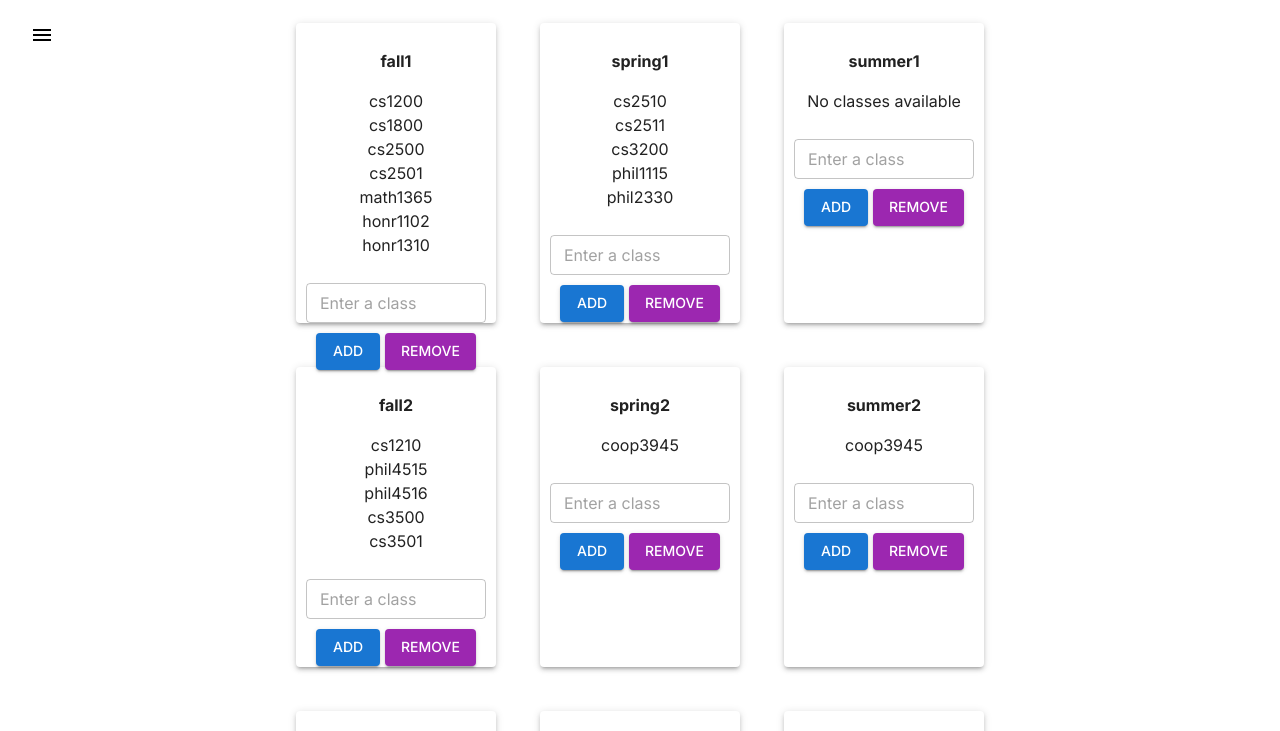
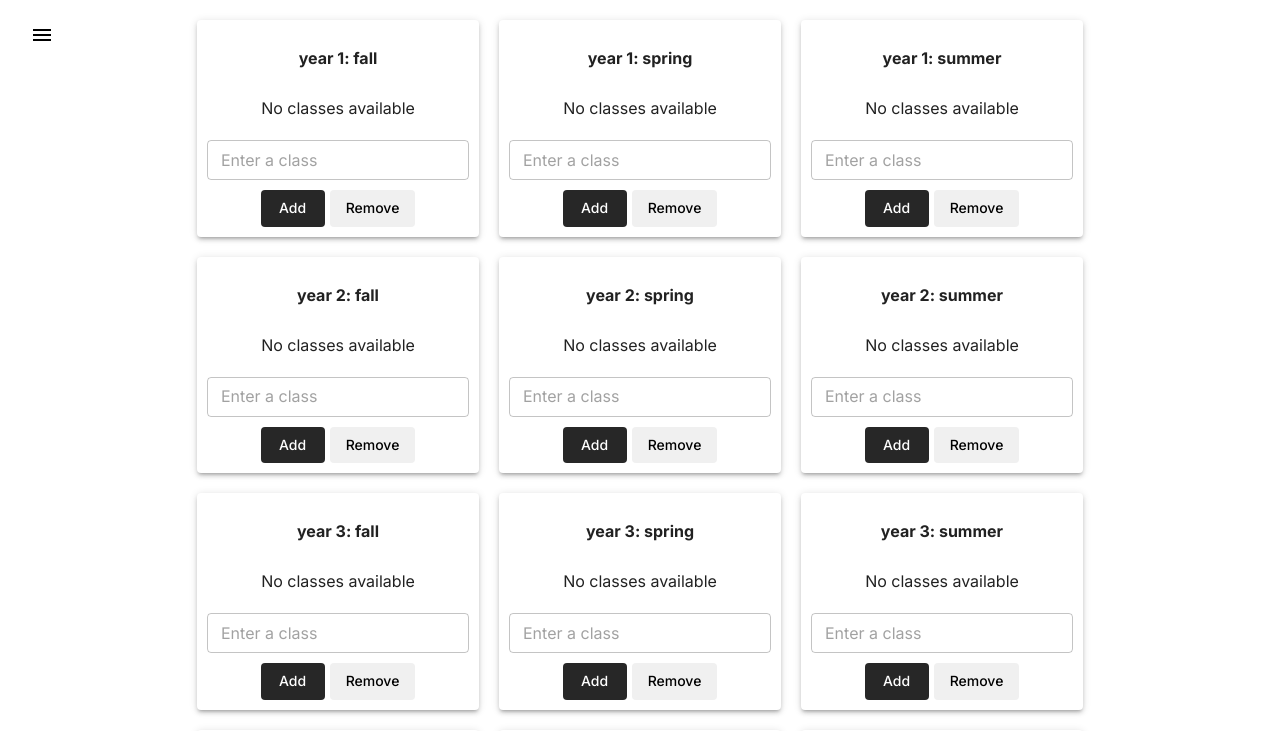
Before and after one commit to khushikhan0/enrollease, a React (Vite) app: page /my-classes in a window 1280 px wide. Shown: the top 731 px of the page. Built offline with nearby package versions, Linux system fonts and the light colour scheme.

Commit message:
added to my classes

```diff
--- a/src/pages/MyClasses.jsx
+++ b/src/pages/MyClasses.jsx
@@ -4,35 +4,42 @@ import { Paper, Button, TextField } from '@mui/material';
 
 // Initial semester data
 const initialSemesters = {
-    fall1: ['cs1200', 'cs1800', 'cs2500', 'cs2501', 'math1365', 'honr1102', 'honr1310'],
-    spring1: ['cs2510', 'cs2511', 'cs3200', 'phil1115', 'phil2330'],
-    summer1: [],
-    fall2: ['cs1210', 'phil4515', 'phil4516', 'cs3500', 'cs3501'],
-    spring2: ['coop3945'],
-    summer2: ['coop3945'],
-    fall3: ['phil1145', 'cs3000', 'cs3001', 'cs2800'],
-    spring3: ['coop3945'],
-    summer3: ['coop3945'],
-    fall4: ['cs3800', 'phil5010', 'comm2105', 'phil2001'],
-    spring4: ['cs4500', 'phil1271', 'engw3315', 'cs4100'],
-    summer4: []
+    fall1: [["year 1: fall"],[]],
+    spring1: [["year 1: spring"],[]],
+    summer1: [["year 1: summer"],[]],
+    fall2: [["year 2: fall"],[]],
+    spring2: [["year 2: spring"],[]],
+    summer2: [["year 2: summer"],[]],
+    fall3: [["year 3: fall"],[]],
+    spring3: [["year 3: spring"],[]],
+    summer3: [["year 3: summer"],[]],
+    fall4: [["year 4: fall"],[]],
+    spring4: [["year 4: spring"],[]],
+    summer4: [["year 4: summer"],[]]
 };
 
 // Component to display classes for a single semester and add/remove classes
-function SemesterClasses({ semester, classes, addClass, removeClass }) {
+function SemesterClasses({ semester, classes, updateClasses }) {
     const [classInput, setClassInput] = useState('');
+    const [errorMessage, setErrorMessage] = useState(''); // State for error message
 
     const handleAddClass = () => {
         if (classInput.trim()) {
-            addClass(semester, classInput.trim());
-            setClassInput(''); // Clear input field
+            if (classes.includes(classInput.trim())) { // Check for duplicates
+                setErrorMessage('This class is already added!'); // Set error message
+            } else {
+                updateClasses(semester, classInput.trim(), 'add');
+                setClassInput(''); // Clear input field
+                setErrorMessage(''); // Clear error message
+            }
         }
     };
 
     const handleRemoveClass = () => {
         if (classInput.trim()) {
-            removeClass(semester, classInput.trim());
+            updateClasses(semester, classInput.trim(), 'remove');
             setClassInput(''); // Clear input field
+            setErrorMessage(''); // Clear error message
         }
     };
 
@@ -41,14 +48,20 @@ function SemesterClasses({ semester, classes, addClass, removeClass }) {
             elevation={3}
             style={{
                 padding: '10px',
-                margin: '20px',
                 textAlign: 'center',
-                width: '200px',
-                height: '300px'
+                display: 'flex',
+                flexDirection: 'column',
+                alignItems: 'center'
             }}
         >
-            <p><strong>{semester}</strong></p>
-            <ul style={{ listStyleType: 'none', padding: 0 }}>
+            <p style={{ fontWeight: 'bold' }}>{semester}</p>
+            <ul style={{
+                listStyleType: 'none',
+                padding: 0,
+                margin: '10px 0',
+                maxHeight: '150px',
+                overflowY: 'auto'
+            }}>
                 {classes.length > 0 ? (
                     classes.map((classItem, index) => (
                         <li key={index}>{classItem}</li>
@@ -65,19 +78,23 @@ function SemesterClasses({ semester, classes, addClass, removeClass }) {
                 onChange={(e) => setClassInput(e.target.value)}
                 style={{ marginTop: '10px' }}
             />
-            <div style={{ marginTop: '10px' }}>
+            {errorMessage && ( // Display error message if it exists
+                <p style={{ color: 'red', margin: '5px 0' }}>{errorMessage}</p>
+            )}
+            <div style={{ marginTop: '10px', display: 'flex', gap: '5px' }}>
                 <Button
                     variant="contained"
-                    color="primary"
+                    className="better-button-inverted"
                     onClick={handleAddClass}
-                    style={{ marginRight: '5px' }}
+                    disableRipple
                 >
                     Add
                 </Button>
                 <Button
                     variant="contained"
-                    color="secondary"
+                    className="better-button"
                     onClick={handleRemoveClass}
+                    disableRipple
                 >
                     Remove
                 </Button>
@@ -90,50 +107,36 @@ function SemesterClasses({ semester, classes, addClass, removeClass }) {
 export default function MyClasses() {
     const [semesterData, setSemesterData] = useState(initialSemesters);
 
-    // Function to add a new class to a specific semester
-    const addClass = (semester, newClass) => {
-        setSemesterData((prevData) => ({
-            ...prevData,
-            [semester]: [...prevData[semester], newClass]
-        }));
-    };
+    // Function to add or remove a class from a specific semester
+    const updateClasses = (semester, classItem, action) => {
+        setSemesterData((prevData) => {
+            const updatedClasses =
+                action === 'add'
+                    ? [...prevData[semester], classItem]
+                    : prevData[semester].filter((item) => item !== classItem);
 
-    // Function to remove a class from a specific semester
-    const removeClass = (semester, classToRemove) => {
-        setSemesterData((prevData) => ({
-            ...prevData,
-            [semester]: prevData[semester].filter((classItem) => classItem !== classToRemove)
-        }));
+            return { ...prevData, [semester]: updatedClasses };
+        });
     };
 
     return (
         <div>
             <NavBarButton />
-            <div className="table-container">
-                <table>
-                    <tbody>
-                        <tr>
-                            <td><SemesterClasses semester="fall1" classes={semesterData.fall1} addClass={addClass} removeClass={removeClass} /></td>
-                            <td><SemesterClasses semester="spring1" classes={semesterData.spring1} addClass={addClass} removeClass={removeClass} /></td>
-                            <td><SemesterClasses semester="summer1" classes={semesterData.summer1} addClass={addClass} removeClass={removeClass} /></td>
-                        </tr>
-                        <tr>
-                            <td><SemesterClasses semester="fall2" classes={semesterData.fall2} addClass={addClass} removeClass={removeClass} /></td>
-                            <td><SemesterClasses semester="spring2" classes={semesterData.spring2} addClass={addClass} removeClass={removeClass} /></td>
-                            <td><SemesterClasses semester="summer2" classes={semesterData.summer2} addClass={addClass} removeClass={removeClass} /></td>
-                        </tr>
-                        <tr>
-                            <td><SemesterClasses semester="fall3" classes={semesterData.fall3} addClass={addClass} removeClass={removeClass} /></td>
-                            <td><SemesterClasses semester="spring3" classes={semesterData.spring3} addClass={addClass} removeClass={removeClass} /></td>
-                            <td><SemesterClasses semester="summer3" classes={semesterData.summer3} addClass={addClass} removeClass={removeClass} /></td>
-                        </tr>
-                        <tr>
-                            <td><SemesterClasses semester="fall4" classes={semesterData.fall4} addClass={addClass} removeClass={removeClass} /></td>
-                            <td><SemesterClasses semester="spring4" classes={semesterData.spring4} addClass={addClass} removeClass={removeClass} /></td>
-                            <td><SemesterClasses semester="summer4" classes={semesterData.summer4} addClass={addClass} removeClass={removeClass} /></td>
-                        </tr>
-                    </tbody>
-                </table>
+            <div style={{
+                display: 'grid',
+                gridTemplateColumns: 'repeat(3, 1fr)',
+                gap: '20px',
+                padding: '20px'
+            }}>
+                {Object.keys(semesterData).map((semester) => (
+                    <div key={semester} style={{ width: '100%' }}>
+                        <SemesterClasses
+                            semester={semesterData[semester][0][0]}
+                            classes={semesterData[semester][1]}
+                            updateClasses={updateClasses}
+                        />
+                    </div>
+                ))}
             </div>
         </div>
     );
```
